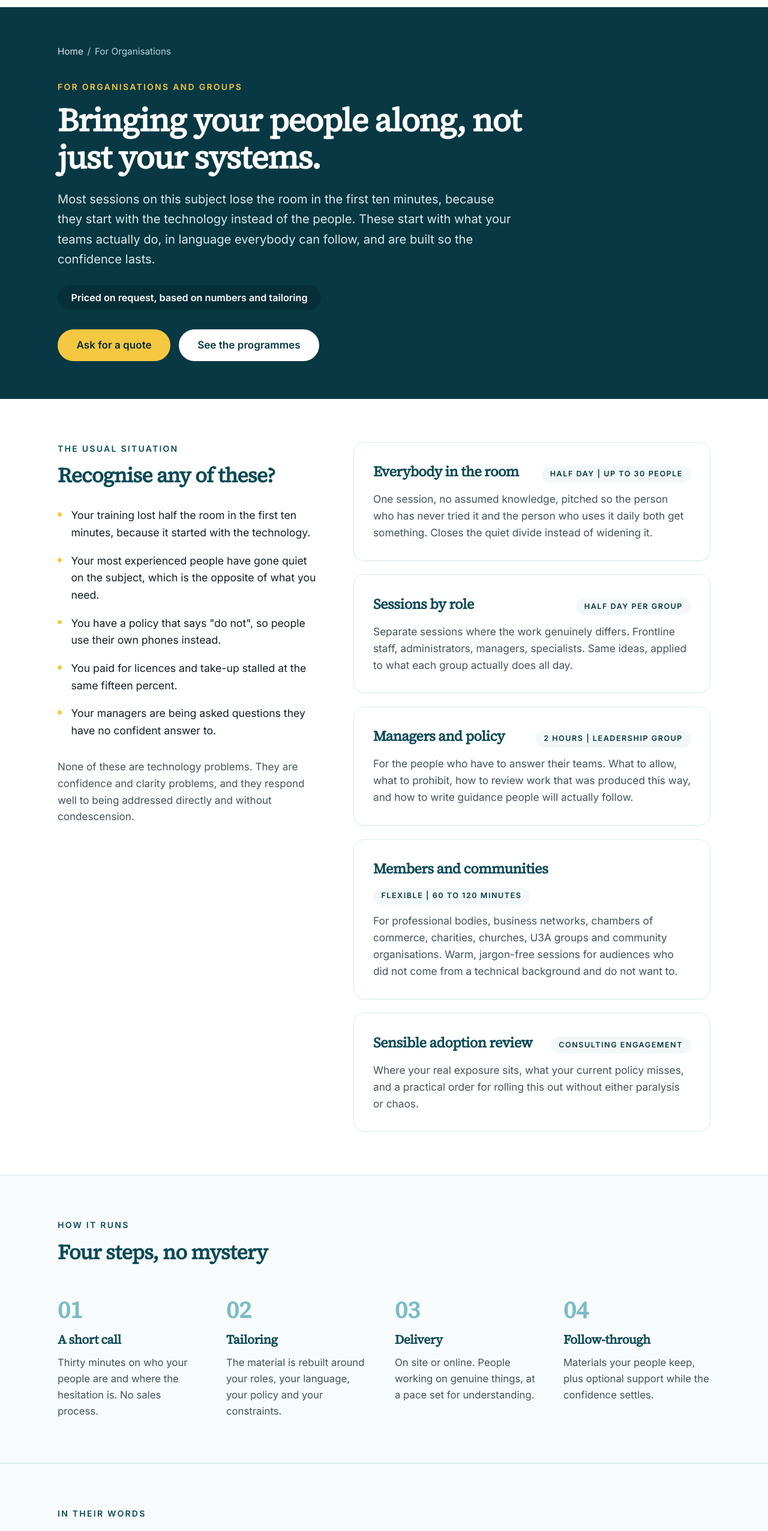
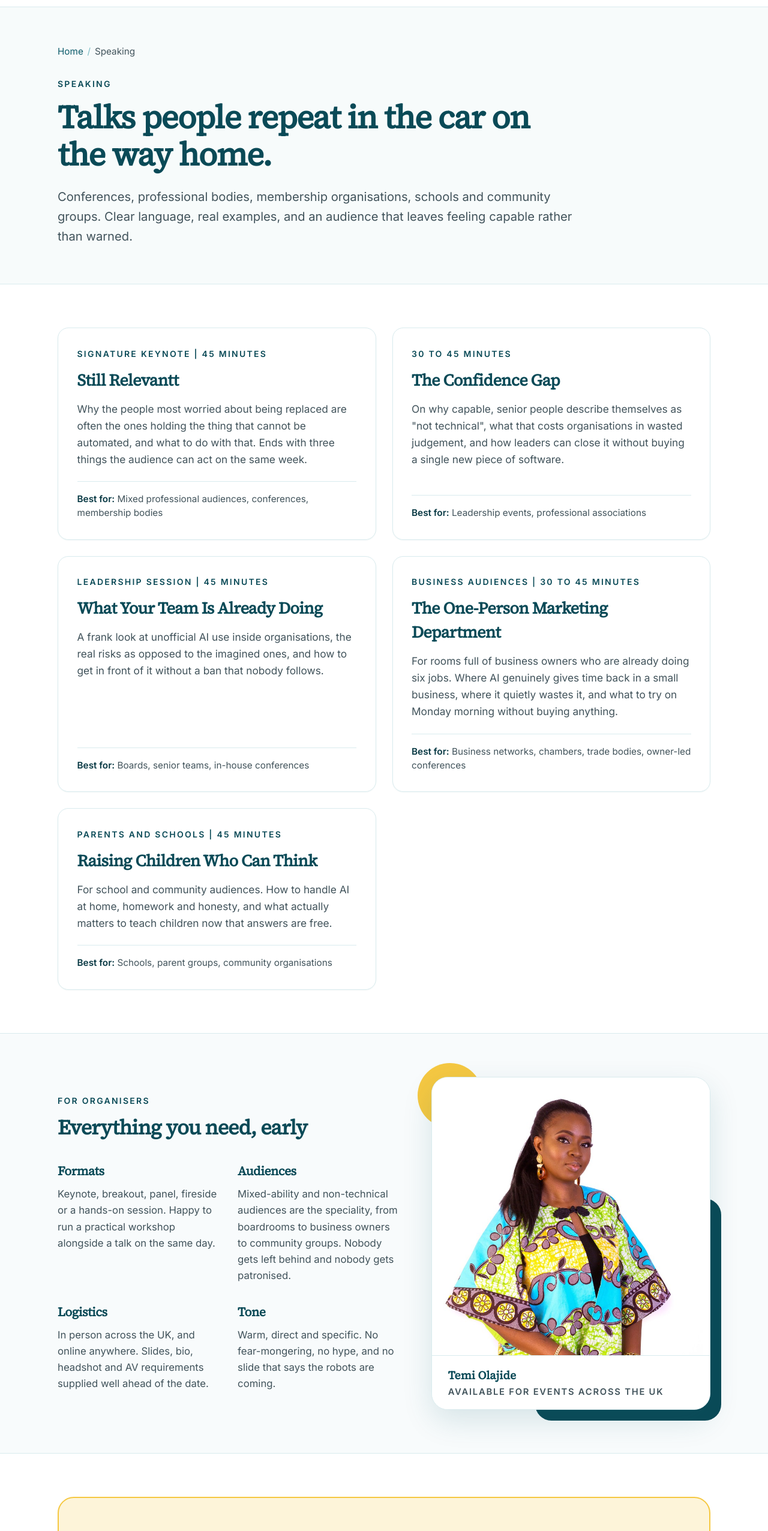
Before and after one commit to Stillrelevant/still-relevant-website, a Next.js app: page /organisations in a window 1280 px wide. Shown: the part 61-2613 px from the top of the page at 60% size. Built offline with nearby package versions, Linux system fonts and the light colour scheme.

Commit message:
Update page.js

```diff
--- a/app/organisations/page.js
+++ b/app/organisations/page.js
@@ -1,201 +1,119 @@
-import Link from 'next/link';
+import PageHero from '@/components/PageHero';
 import CTABand from '@/components/CTABand';
-import FAQ from '@/components/FAQ';
+import PhotoPanel from '@/components/PhotoPanel';
 import Schema from '@/components/Schema';
-import Testimonials from '@/components/Testimonials';
-import Breadcrumbs from '@/components/Breadcrumbs';
 import { site } from '@/lib/site';
 
 export const metadata = {
-  title: 'For Organisations',
+  title: 'Speaking',
   description:
-    'Plain-English AI sessions for workplaces, membership bodies, charities and community groups. Pitched for mixed rooms, including complete beginners.',
-  alternates: { canonical: `${site.url}/organisations/` },
+    'Keynotes and sessions on AI, work and staying capable. Clear, warm and jargon-free, for conferences, associations, schools and community organisations.',
+  alternates: { canonical: `${site.url}/speaking/` },
 };
 
-const problems = [
-  'Your training lost half the room in the first ten minutes, because it started with the technology.',
-  'Your most experienced people have gone quiet on the subject, which is the opposite of what you need.',
-  'You have a policy that says "do not", so people use their own phones instead.',
-  'You paid for licences and take-up stalled at the same fifteen percent.',
-  'Your managers are being asked questions they have no confident answer to.',
-];
-
-const programmes = [
+const talks = [
   {
-    title: 'Everybody in the room',
-    meta: 'Half day | up to 30 people',
-    body: 'One session, no assumed knowledge, pitched so the person who has never tried it and the person who uses it daily both get something. Closes the quiet divide instead of widening it.',
+    title: 'Still Relevantt',
+    sub: 'Signature keynote | 45 minutes',
+    body: 'Why the people most worried about being replaced are often the ones holding the thing that cannot be automated, and what to do with that. Ends with three things the audience can act on the same week.',
+    audience: 'Mixed professional audiences, conferences, membership bodies',
   },
   {
-    title: 'Sessions by role',
-    meta: 'Half day per group',
-    body: 'Separate sessions where the work genuinely differs. Frontline staff, administrators, managers, specialists. Same ideas, applied to what each group actually does all day.',
+    title: 'The Confidence Gap',
+    sub: '30 to 45 minutes',
+    body: 'On why capable, senior people describe themselves as "not technical", what that costs organisations in wasted judgement, and how leaders can close it without buying a single new piece of software.',
+    audience: 'Leadership events, professional associations',
   },
   {
-    title: 'Managers and policy',
-    meta: '2 hours | leadership group',
-    body: 'For the people who have to answer their teams. What to allow, what to prohibit, how to review work that was produced this way, and how to write guidance people will actually follow.',
+    title: 'What Your Team Is Already Doing',
+    sub: 'Leadership session | 45 minutes',
+    body: 'A frank look at unofficial AI use inside organisations, the real risks as opposed to the imagined ones, and how to get in front of it without a ban that nobody follows.',
+    audience: 'Boards, senior teams, in-house conferences',
   },
   {
-    title: 'Members and communities',
-    meta: 'Flexible | 60 to 120 minutes',
-    body: 'For professional bodies, business networks, chambers of commerce, charities, churches, U3A groups and community organisations. Warm, jargon-free sessions for audiences who did not come from a technical background and do not want to.',
+    title: 'The One-Person Marketing Department',
+    sub: 'Business audiences | 30 to 45 minutes',
+    body: 'For rooms full of business owners who are already doing six jobs. Where AI genuinely gives time back in a small business, where it quietly wastes it, and what to try on Monday morning without buying anything.',
+    audience: 'Business networks, chambers, trade bodies, owner-led conferences',
   },
   {
-    title: 'Sensible adoption review',
-    meta: 'Consulting engagement',
-    body: 'Where your real exposure sits, what your current policy misses, and a practical order for rolling this out without either paralysis or chaos.',
+    title: 'Raising Children Who Can Think',
+    sub: 'Parents and schools | 45 minutes',
+    body: 'For school and community audiences. How to handle AI at home, homework and honesty, and what actually matters to teach children now that answers are free.',
+    audience: 'Schools, parent groups, community organisations',
   },
 ];
 
-const faqs = [
-  {
-    q: 'How technical is it?',
-    a: 'Deliberately not. It is built for mixed rooms where some people are already experimenting and others have never opened one of these tools. Nobody is left behind and nobody is patronised.',
-  },
-  {
-    q: 'Is it tied to a particular tool?',
-    a: 'No. Sessions work with whatever you already have, and are built around habits that transfer when the tools change. If you have not chosen anything yet, that is worth a conversation first.',
-  },
-  {
-    q: 'Our policy restricts AI use. Can you still help?',
-    a: 'Yes, and the session is better for it. Send your policy in advance and it gets built into the material, so people leave knowing what is allowed in your organisation rather than in general. Where use is restricted, the session focuses on what your people can legitimately do.',
-  },
-  {
-    q: 'We are a charity or a small group. Is this only for big employers?',
-    a: 'Not at all. Membership bodies, charities, churches and community groups make up a good part of this work, and pricing reflects the size of the group.',
-  },
-  {
-    q: 'On site or online?',
-    a: 'Both work. On site is stronger for a whole-organisation session, online is usually more practical across multiple locations.',
-  },
-  {
-    q: 'What does it cost?',
-    a: 'Group and organisation work is quoted rather than listed, because it depends on the number of sessions, the number of people and how much tailoring is involved. Send the shape of what you need and you will get a straight figure rather than a discovery process.',
-  },
-];
-
-export default function Organisations() {
+export default function Speaking() {
   const schema = {
     '@context': 'https://schema.org',
     '@type': 'Service',
-    name: 'AI education for organisations and groups',
-    serviceType: 'Training and workshops',
+    name: 'Speaking and keynotes',
+    serviceType: 'Keynote speaking',
     provider: { '@id': `${site.url}/#organization` },
     areaServed: { '@type': 'Country', name: 'United Kingdom' },
     description:
-      'Plain-English AI sessions, manager guidance, policy support and adoption help for workplaces, membership bodies, charities and community groups.',
-    hasOfferCatalog: {
-      '@type': 'OfferCatalog',
-      name: 'Organisation programmes',
-      itemListElement: programmes.map((p) => ({
-        '@type': 'Offer',
-        itemOffered: { '@type': 'Service', name: p.title, description: p.body },
-      })),
-    },
+      'Keynotes and sessions on AI, work and digital confidence for conferences, professional bodies, schools and community groups.',
   };
 
   return (
     <>
       <Schema data={schema} />
-
-      {/* Deliberately a different visual world from the consumer journey. */}
-      <section className="bg-teal-800 py-14 sm:py-18">
-        <div className="wrap">
-          <div className="[&_a]:!text-teal-100 [&_span]:!text-teal-200">
-            <Breadcrumbs trail={[{ label: 'For Organisations', href: '/organisations/' }]} />
-          </div>
-          <p className="eyebrow-gold mt-8">For organisations and groups</p>
-          <h1 className="mt-3 max-w-3xl text-[1.8rem] leading-[1.15] text-white sm:text-[3rem]">
-            Bringing your people along, not just your systems.
-          </h1>
-          <p className="mt-5 max-w-2xl text-[1.12rem] leading-[1.65] text-teal-100">
-            Most sessions on this subject lose the room in the first ten minutes, because they start
-            with the technology instead of the people. These start with what your teams actually do,
-            in language everybody can follow, and are built so the confidence lasts.
-          </p>
-          <p className="mt-6 inline-block rounded-full bg-teal-900/60 px-5 py-2 text-[0.9rem] font-semibold text-white">
-            Priced on request, based on numbers and tailoring
-          </p>
-          <div className="mt-7 flex flex-col gap-3 sm:flex-row">
-            <Link href="/contact/" className="btn-gold">
-              Ask for a quote
-            </Link>
-            <Link href="#programmes" className="btn-onteal">
-              See the programmes
-            </Link>
-          </div>
-        </div>
-      </section>
+      <PageHero
+        trail={[{ label: 'Speaking', href: '/speaking/' }]}
+        eyebrow="Speaking"
+        title="Talks people repeat in the car on the way home."
+        lede="Conferences, professional bodies, membership organisations, schools and community groups. Clear language, real examples, and an audience that leaves feeling capable rather than warned."
+      />
 
       <section className="py-12 sm:py-16">
-        <div className="wrap grid gap-12 lg:grid-cols-[0.85fr_1.15fr]">
-          <div>
-            <p className="eyebrow">The usual situation</p>
-            <h2 className="mt-3 text-[1.5rem] leading-tight sm:text-[1.9rem]">Recognise any of these?</h2>
-            <ul className="mt-7 space-y-4">
-              {problems.map((p) => (
-                <li key={p} className="flex gap-3.5 text-[0.98rem] leading-relaxed text-ink">
-                  <span aria-hidden="true" className="mt-2 h-1.5 w-1.5 shrink-0 rounded-full bg-gold" />
-                  {p}
-                </li>
+        <div className="wrap grid gap-6 md:grid-cols-2">
+          {talks.map((t) => (
+            <article key={t.title} className="card flex flex-col">
+              <p className="eyebrow">{t.sub}</p>
+              <h2 className="mt-3 text-[1.3rem] sm:text-[1.5rem]">{t.title}</h2>
+              <p className="mt-3 flex-1 text-[0.96rem] leading-relaxed text-slate">{t.body}</p>
+              <p className="mt-5 border-t border-teal-100 pt-4 text-[0.85rem] text-slate">
+                <span className="font-semibold text-teal-800">Best for:</span> {t.audience}
+              </p>
+            </article>
           ))}
-            </ul>
-            <p className="mt-7 text-[0.95rem] leading-relaxed text-slate">
-              None of these are technology problems. They are confidence and clarity problems, and
-              they respond well to being addressed directly and without condescension.
-            </p>
-          </div>
-
-          <div id="programmes" className="grid gap-5">
-            {programmes.map((p) => (
-              <div key={p.title} className="card">
-                <div className="flex flex-wrap items-baseline justify-between gap-3">
-                  <h2 className="text-[1.3rem]">{p.title}</h2>
-                  <span className="rounded-full bg-teal-50 px-3 py-1 text-[0.7rem] font-bold uppercase tracking-[0.12em] text-teal-800">
-                    {p.meta}
-                  </span>
-                </div>
-                <p className="mt-3 text-[0.96rem] leading-relaxed text-slate">{p.body}</p>
-              </div>
-            ))}
-          </div>
         </div>
       </section>
 
       <section className="border-y border-teal-100 bg-teal-50/50 py-12 sm:py-16">
-        <div className="wrap">
-          <p className="eyebrow">How it runs</p>
-          <h2 className="mt-3 text-[1.5rem] leading-tight sm:text-[1.9rem]">Four steps, no mystery</h2>
-          <div className="mt-10 grid gap-8 md:grid-cols-2 lg:grid-cols-4">
+        <div className="wrap grid items-center gap-12 lg:grid-cols-[1.1fr_0.9fr]">
+          <div>
+            <p className="eyebrow">For organisers</p>
+            <h2 className="mt-3 text-[1.5rem] leading-tight sm:text-[1.9rem]">Everything you need, early</h2>
+            <div className="mt-8 grid gap-7 sm:grid-cols-2">
               {[
-              ['A short call', 'Thirty minutes on who your people are and where the hesitation is. No sales process.'],
-              ['Tailoring', 'The material is rebuilt around your roles, your language, your policy and your constraints.'],
-              ['Delivery', 'On site or online. People working on genuine things, at a pace set for understanding.'],
-              ['Follow-through', 'Materials your people keep, plus optional support while the confidence settles.'],
-            ].map(([t, b], i) => (
+                ['Formats', 'Keynote, breakout, panel, fireside or a hands-on session. Happy to run a practical workshop alongside a talk on the same day.'],
+                ['Audiences', 'Mixed-ability and non-technical audiences are the speciality, from boardrooms to business owners to community groups. Nobody gets left behind and nobody gets patronised.'],
+                ['Logistics', 'In person across the UK, and online anywhere. Slides, bio, headshot and AV requirements supplied well ahead of the date.'],
+                ['Tone', 'Warm, direct and specific. No fear-mongering, no hype, and no slide that says the robots are coming.'],
+              ].map(([t, b]) => (
                 <div key={t}>
-                <span className="font-heading text-[2.2rem] font-extrabold text-teal-300">
-                  {String(i + 1).padStart(2, '0')}
-                </span>
-                <h3 className="mt-1 text-[1.15rem]">{t}</h3>
+                  <h3 className="text-[1.15rem]">{t}</h3>
                   <p className="mt-2 text-[0.93rem] leading-relaxed text-slate">{b}</p>
                 </div>
               ))}
             </div>
           </div>
+          <PhotoPanel
+            src="/images/temi-print.jpg"
+            alt="Temi Olajide, speaker"
+            caption={{ name: site.founder, role: 'Available for events across the UK' }}
+          />
+        </div>
       </section>
 
-      <Testimonials />
-      <FAQ items={faqs} title="What organisations ask first" />
-
       <CTABand
-        eyebrow="Enquiries"
-        title="Tell me about your people"
-        body="Send the size, the sort of organisation and what you have already tried. You will get an honest answer about whether this is the right fit, including if it is not."
-        primary={{ href: '/contact/', label: 'Make an enquiry' }}
-        secondary={{ href: '/speaking/', label: 'Book a talk instead' }}
+        eyebrow="Booking"
+        title="Have an event coming up?"
+        body="Send the date, the audience and roughly what you want them to walk away with. You will get a proposed shape for the session rather than a brochure."
+        primary={{ href: '/contact/', label: 'Enquire about a date' }}
+        secondary={{ href: '/organisations/', label: 'Team training instead' }}
       />
     </>
   );
```
Lines whose indentation alone changed are shown as unchanged.
